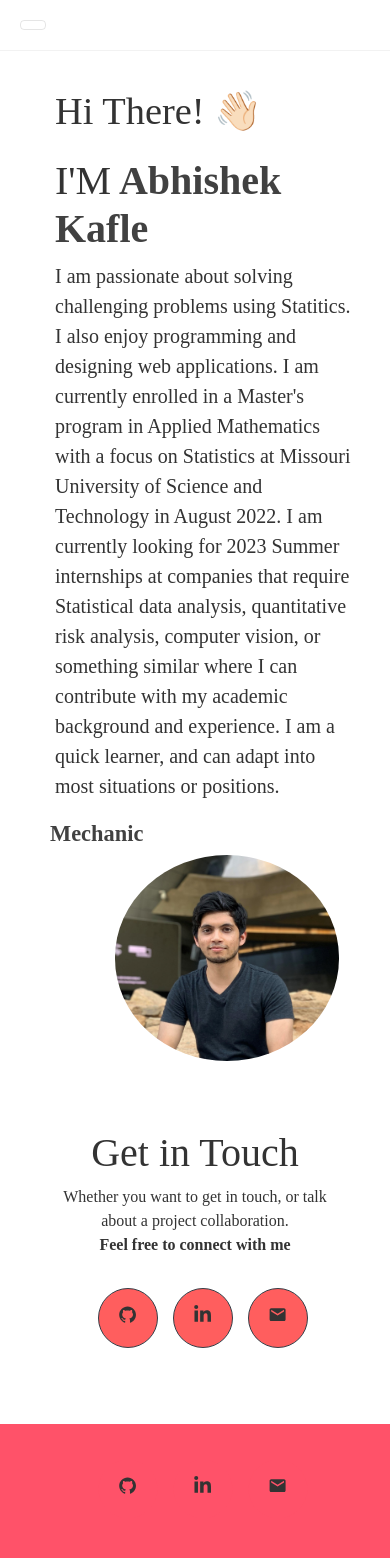
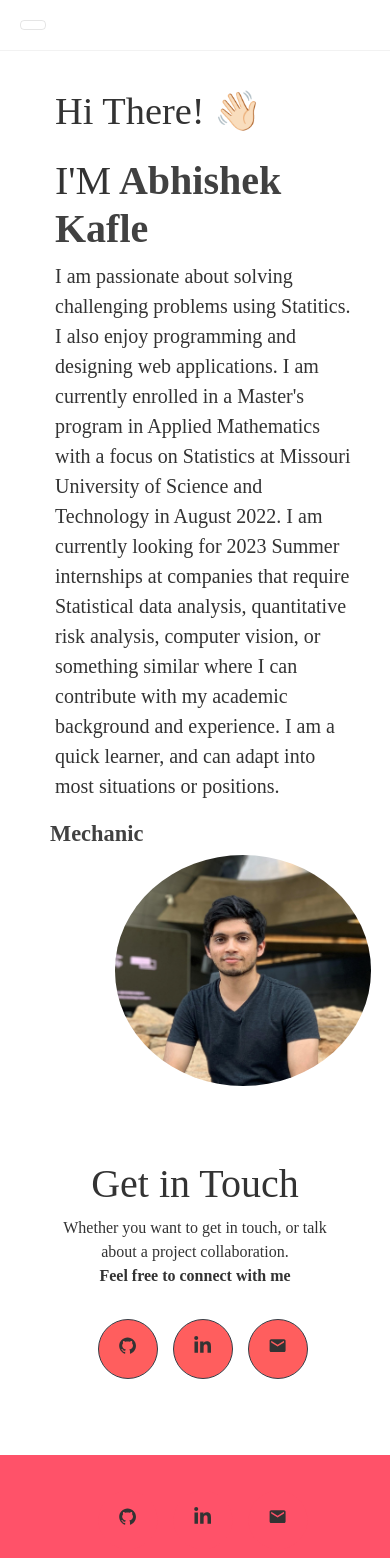
Before and after one commit to kafleBeast/kafle-portfolio, a React (Create React App) app: page / in a window 390 px wide. Shown: the top 1558 px of the page. Built offline with nearby package versions, Linux system fonts and the light colour scheme; the HTML template or start-up script is replaced by a standard one.

Commit message:
Update index.css

```diff
--- a/src/index.css
+++ b/src/index.css
@@ -270,7 +270,7 @@
 .profile-pic {
   border-radius: 50%;
   height: 70%;
-  width: 65%;
+  width: 75%;
   margin-top: 12%;
   margin-left: 25%;
 }
@@ -279,7 +279,7 @@
   .profile-pic {
     border-radius: 50%;
     height: 80%;
-    width: 70%;
+    width: 80%;
     margin-top: 12%;
     margin-left: 25%;
   }
```
